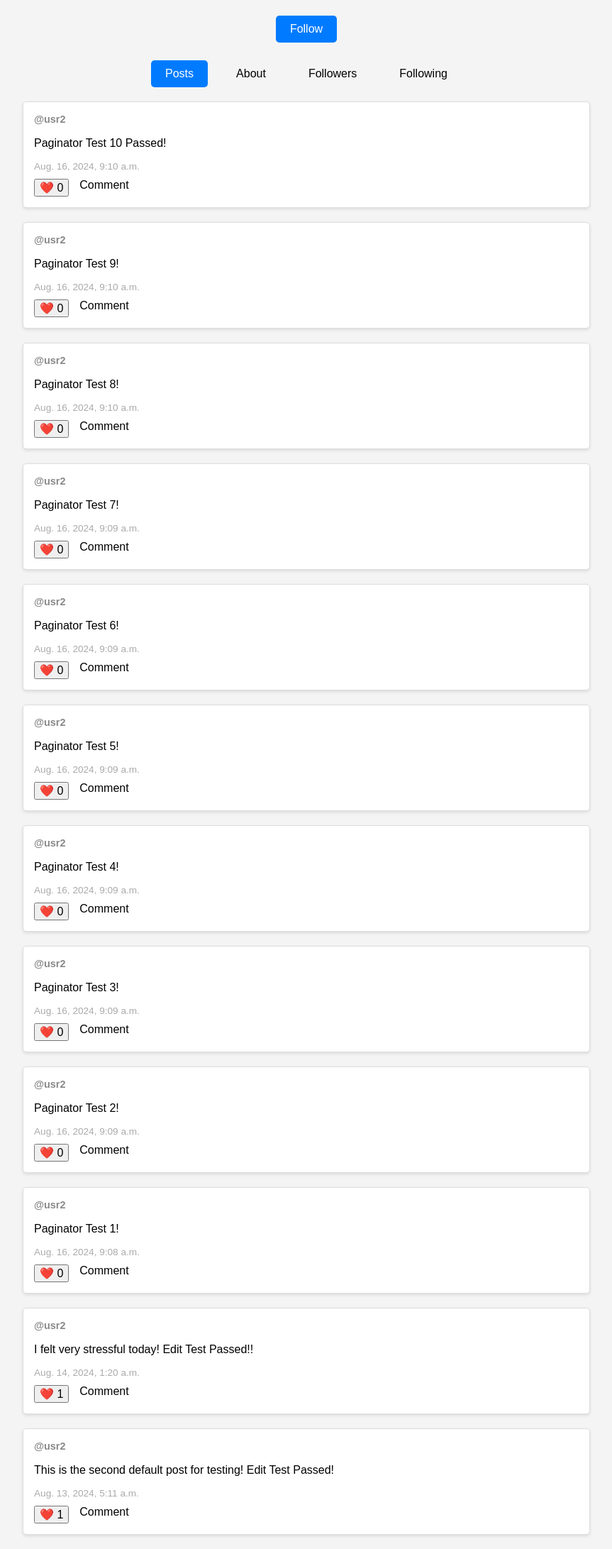
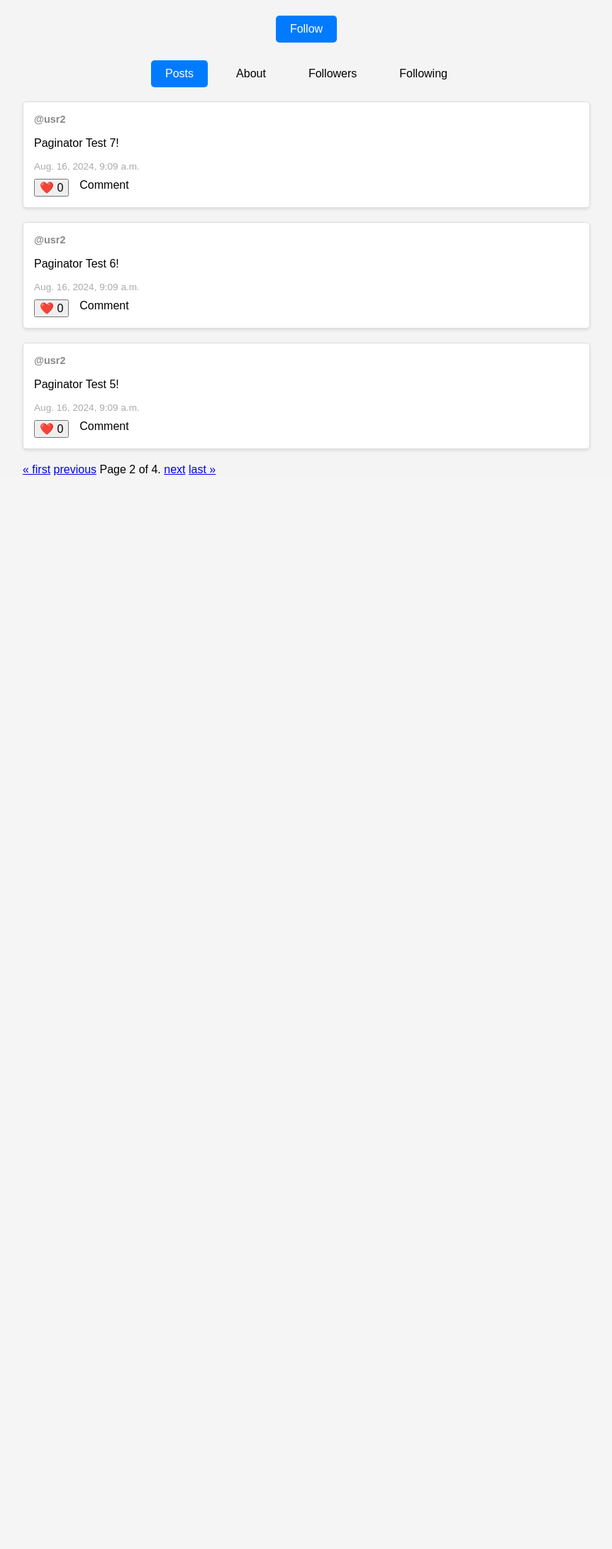
Before and after one commit to MINGYISU/THENET, a Django app: page /profile/3?page=2 in a window 1280 px wide. Shown: the part 212-2395 px from the top of the page at 71% size, without its empty margins (208-1071 px from the left). After the commit the page ends 882 px from the top, so only its background shows below. Run offline with Django 3.2, Linux system fonts and the light colour scheme; a user stored in the database is signed in; data comes from the database, SQL or seed files in the repository; both versions use the stored data as it was after the commit.

Commit message:
Updated Paginator feature for enhancing user experience

```diff
--- a/src/network/templates/network/profile.html
+++ b/src/network/templates/network/profile.html
@@ -89,7 +89,7 @@
     <!-- Profile Content -->
     <div class="feed-container">
 
-        {% for post in posts_for_watching %}
+        {% for post in page_obj %}
 
             <div class="post-box">
                 <div class="post-header">
@@ -132,6 +132,24 @@
         {% empty %}
             <h1>{{ watching.username }} hasn't posted anything yet!</h1>
         {% endfor %}
+
+        <div class="pagination">
+            <span class="step-links">
+                {% if page_obj.has_previous %}
+                    <a href="{% url 'profile' watching.id %}?page=1">&laquo; first</a>
+                    <a href="{% url 'profile' watching.id %}?page={{ page_obj.previous_page_number }}">previous</a>
+                {% endif %}
+
+                <span class="current">
+                    Page {{ page_obj.number }} of {{ page_obj.paginator.num_pages }}.
+                </span>
+
+                {% if page_obj.has_next %}
+                    <a href="{% url 'profile' watching.id %}?page={{ page_obj.next_page_number }}">next</a>
+                    <a href="{% url 'profile' watching.id %}?page={{ page_obj.paginator.num_pages }}">last &raquo;</a>
+                {% endif %}
+            </span>
+        </div>
     </div>
 
 </body>
--- a/src/network/views.py
+++ b/src/network/views.py
@@ -6,6 +6,7 @@ from django.urls import reverse
 from django.http import Http404, JsonResponse
 from django.contrib.auth.decorators import login_required
 from django.views.decorators.http import require_POST
+from django.core.paginator import Paginator
 # from django.views.decorators.csrf import csrf_exempt
 
 from .models import User, Post, Follower, Like
@@ -13,8 +14,16 @@ from .models import User, Post, Follower, Like
 import json
 
 def index(request):
+    posts = Post.objects.all()[::-1]
+    paginator = Paginator(posts, 10)
+
+    # by default, this url is returning the first page of the paginator
+    # else, if user is requesting a specific page, return that page
+    page_number = request.GET.get('page', 1)
+    page_obj = paginator.get_page(page_number)
+
     return render(request, "network/index.html", {
-        "posts": Post.objects.all()[::-1]
+        "page_obj": page_obj
     })
 
 
@@ -89,8 +98,17 @@ def create(request):
 
 def show_profile(request, identity):
     user = get_object_or_404(User, id=identity)
+    posts = Post.objects.filter(poster=user)[::-1]
+    paginator = Paginator(posts, 3)
+
+    # by default, this url is returning the first page of the paginator
+    # else, if user is requesting a specific page, return that page
+    page_number = request.GET.get('page', 1)
+    page_obj = paginator.get_page(page_number)
+
     return render(request, "network/profile.html", {
-        "watching": user
+        "watching": user,
+        "page_obj": page_obj
     })
 
 @login_required
@@ -98,9 +116,17 @@ def show_flwing(request):
     user = request.user
     idols = Follower.objects.filter(fan=user)
     idols = [ele.idol for ele in idols]
+    idols = sorted(Post.objects.filter(poster__in=idols), key=lambda x: x.time)
+    paginator = Paginator(idols, 10)
+
+    # by default, this url is returning the last page of the paginator
+    # else, if user is requesting a specific page, return that page
+    page_number = request.GET.get('page', 1)
+    page_obj = paginator.get_page(page_number)
+
     return render(request, 'network/index.html', {
         "is_flwing_page": True,
-        "posts": sorted(Post.objects.filter(poster__in=idols), key=lambda x: x.time)
+        "page_obj": page_obj
     })
 
 @login_required
```
Also changed, not shown: src/network/templates/network/index.html (+19 -1 lines), src/db.sqlite3.
